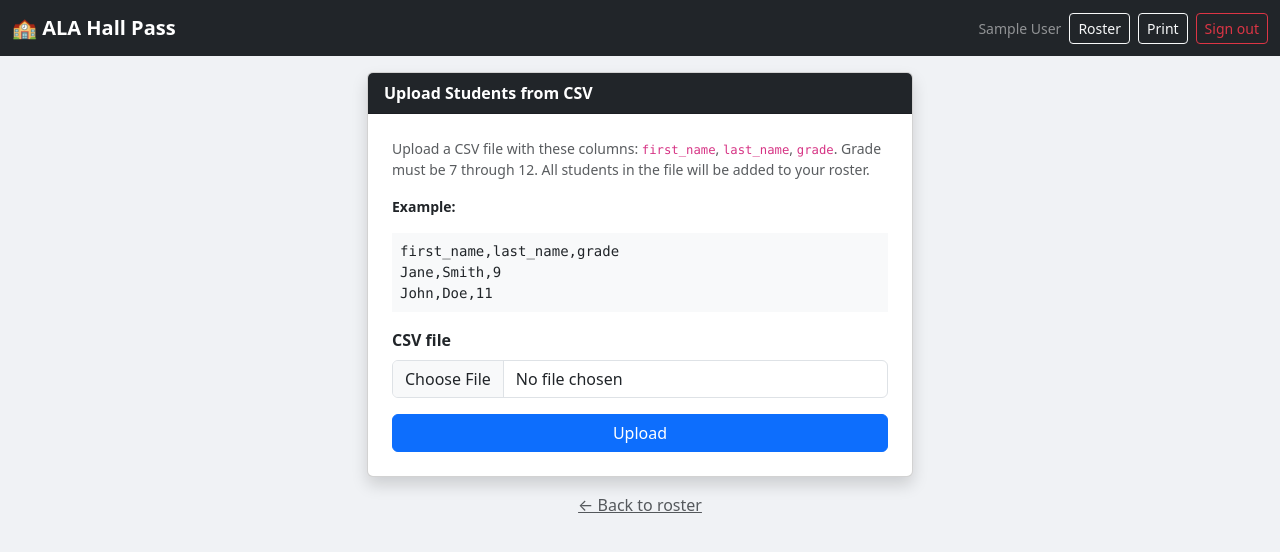
After one commit to THowe-ALA/ala-hallpass, a Flask app: page /students/upload in a window 1280 px wide. The commit adds this page. Shown: the top 552 px of the page. Run offline with Flask 3, Linux system fonts and the light colour scheme; the visitor is signed in with stand-in values (Sample User, id 1).

Commit message:
Add CSV bulk upload for students; support grades 7-12
New /students/upload route accepts a CSV (first_name, last_name, grade)
and adds students to the current teacher's roster, reporting counts of
created / added / skipped / errors. Tolerant header and grade parsing.
Add Student dropdown and grade validation now allow grades 7-12 to
include junior high.

Co-Authored-By: Claude Opus 4.7 <noreply@anthropic.com>

```diff
--- a/routes.py
+++ b/routes.py
@@ -1,4 +1,7 @@
+import csv
+import io
 import os
+import re
 import pytz
 from datetime import datetime, timedelta
 from functools import wraps
@@ -242,6 +245,141 @@ def add_student():
     return render_template('add_student.html')
 
 
+_HEADER_ALIASES = {
+    'first_name': {'first_name', 'firstname', 'first', 'first name', 'given', 'given name'},
+    'last_name':  {'last_name', 'lastname', 'last', 'last name', 'surname', 'family name'},
+    'grade':      {'grade', 'year', 'grade level', 'level'},
+}
+
+def _normalize_header(h):
+    return (h or '').strip().lower().replace('-', ' ').replace('_', ' ')
+
+def _map_columns(fieldnames):
+    """Return dict of canonical_name -> actual_column_name, or None if a required col is missing."""
+    mapping = {}
+    norm = {_normalize_header(f).replace(' ', '_'): f for f in (fieldnames or [])}
+    # also try un-underscored
+    norm2 = {_normalize_header(f): f for f in (fieldnames or [])}
+    for canonical, aliases in _HEADER_ALIASES.items():
+        found = None
+        for alias in aliases:
+            key1 = alias.replace(' ', '_')
+            if key1 in norm:
+                found = norm[key1]
+                break
+            if alias in norm2:
+                found = norm2[alias]
+                break
+        if not found:
+            return None, canonical
+        mapping[canonical] = found
+    return mapping, None
+
+def _parse_grade(raw):
+    """Accept '7', '7th', 'seventh', etc. Return int 7-12 or None."""
+    if raw is None:
+        return None
+    s = str(raw).strip().lower()
+    words = {'seventh': 7, 'eighth': 8, 'ninth': 9,
+             'tenth': 10, 'eleventh': 11, 'twelfth': 12}
+    if s in words:
+        return words[s]
+    digits = re.findall(r'\d+', s)
+    if not digits:
+        return None
+    try:
+        n = int(digits[0])
+    except ValueError:
+        return None
+    return n if 7 <= n <= 12 else None
+
+
+@main_bp.route('/students/upload', methods=['GET', 'POST'])
+@login_required
+def upload_students():
+    if request.method == 'GET':
+        return render_template('upload_students.html')
+
+    file = request.files.get('csv_file')
+    if not file or file.filename == '':
+        flash('Please choose a CSV file to upload.')
+        return redirect(url_for('main.upload_students'))
+
+    try:
+        raw = file.read().decode('utf-8-sig')  # handle Excel BOM
+    except UnicodeDecodeError:
+        flash('Could not read the file. Please save it as CSV (UTF-8) and try again.')
+        return redirect(url_for('main.upload_students'))
+
+    reader = csv.DictReader(io.StringIO(raw))
+    mapping, missing = _map_columns(reader.fieldnames)
+    if missing:
+        flash(f"CSV is missing a '{missing}' column. Expected headers: first_name, last_name, grade.")
+        return redirect(url_for('main.upload_students'))
+
+    # Pre-load existing students into a dict keyed by (first.lower, last.lower, grade).
+    existing = {}
+    for s in Student.query.all():
+        existing[(s.first_name.strip().lower(), s.last_name.strip().lower(), s.grade)] = s
+
+    # Pre-load this teacher's roster as a set of student_ids.
+    on_roster = {
+        ts.student_id for ts in
+        TeacherStudent.query.filter_by(teacher_id=current_user.id).all()
+    }
+
+    created = 0
+    added_to_roster = 0
+    skipped_existing = 0  # student already in DB
+    already_on_roster = 0
+    errors = []
+
+    for i, row in enumerate(reader, start=2):  # row 1 is the header
+        fn = (row.get(mapping['first_name']) or '').strip()
+        ln = (row.get(mapping['last_name'])  or '').strip()
+        grade = _parse_grade(row.get(mapping['grade']))
+
+        if not fn or not ln:
+            errors.append(f'Row {i}: missing first or last name.')
+            continue
+        if grade is None:
+            errors.append(f'Row {i}: bad grade for {fn} {ln} (must be 7-12).')
+            continue
+
+        key = (fn.lower(), ln.lower(), grade)
+        student = existing.get(key)
+
+        if student:
+            skipped_existing += 1
+        else:
+            student = Student(first_name=fn, last_name=ln, grade=grade)
+            db.session.add(student)
+            db.session.flush()  # get student.id
+            existing[key] = student
+            created += 1
+
+        if student.id in on_roster:
+            already_on_roster += 1
+        else:
+            db.session.add(TeacherStudent(
+                teacher_id=current_user.id, student_id=student.id
+            ))
+            on_roster.add(student.id)
+            added_to_roster += 1
+
+    db.session.commit()
+    return render_template(
+        'upload_students.html',
+        results={
+            'created': created,
+            'added_to_roster': added_to_roster,
+            'skipped_existing': skipped_existing,
+            'already_on_roster': already_on_roster,
+            'errors': errors,
+        }
+    )
+
+
 @main_bp.route('/students/<int:student_id>/remove', methods=['POST'])
 @login_required
 def remove_student(student_id):
--- a/templates/add_student.html
+++ b/templates/add_student.html
@@ -20,6 +20,8 @@
           <label class="form-label fw-semibold">Grade</label>
           <select name="grade" class="form-select" required>
             <option value="">Select grade...</option>
+            <option value="7">7th</option>
+            <option value="8">8th</option>
             <option value="9">9th</option>
             <option value="10">10th</option>
             <option value="11">11th</option>
--- a/templates/students.html
+++ b/templates/students.html
@@ -6,6 +6,7 @@
   <h4 class="mb-0">{{ 'All Students' if is_admin else 'My Roster' }}</h4>
   <div class="d-flex gap-2">
     <a href="{{ url_for('main.add_student') }}"  class="btn btn-sm btn-primary">+ Add Student</a>
+    <a href="{{ url_for('main.upload_students') }}" class="btn btn-sm btn-outline-primary">⬆ Upload CSV</a>
     <a href="{{ url_for('main.print_cards') }}" class="btn btn-sm btn-outline-secondary">🖨 Print Cards</a>
   </div>
 </div>
--- /dev/null
+++ b/templates/upload_students.html
@@ -0,0 +1,66 @@
+{% extends "base.html" %}
+{% block title %}Upload Students — ALA Hall Pass{% endblock %}
+
+{% block content %}
+<div class="row justify-content-center">
+<div class="col-md-7 col-lg-6">
+
+  {% if results %}
+  <div class="card shadow mb-3">
+    <div class="card-header bg-success text-white fw-bold">Upload complete</div>
+    <div class="card-body">
+      <ul class="list-unstyled mb-3">
+        <li><strong>{{ results.created }}</strong> new students created</li>
+        <li><strong>{{ results.added_to_roster }}</strong> added to your roster</li>
+        <li><strong>{{ results.skipped_existing }}</strong> already existed in the database</li>
+        <li><strong>{{ results.already_on_roster }}</strong> were already on your roster</li>
+        {% if results.errors %}
+        <li class="text-danger"><strong>{{ results.errors|length }}</strong> rows had errors (see below)</li>
+        {% endif %}
+      </ul>
+      {% if results.errors %}
+      <details>
+        <summary class="text-danger">Show error details</summary>
+        <ul class="small mt-2 mb-0">
+          {% for err in results.errors %}
+          <li>{{ err }}</li>
+          {% endfor %}
+        </ul>
+      </details>
+      {% endif %}
+      <div class="mt-3">
+        <a href="{{ url_for('main.students') }}" class="btn btn-primary">View My Roster</a>
+        <a href="{{ url_for('main.upload_students') }}" class="btn btn-outline-secondary">Upload Another</a>
+      </div>
+    </div>
+  </div>
+  {% endif %}
+
+  <div class="card shadow">
+    <div class="card-header bg-dark text-white fw-bold">Upload Students from CSV</div>
+    <div class="card-body p-4">
+      <p class="text-muted small">
+        Upload a CSV file with these columns: <code>first_name</code>, <code>last_name</code>, <code>grade</code>.
+        Grade must be 7 through 12. All students in the file will be added to your roster.
+      </p>
+      <p class="small mb-3">
+        <strong>Example:</strong>
+        <pre class="bg-light p-2 mb-0 small">first_name,last_name,grade
+Jane,Smith,9
+John,Doe,11</pre>
+      </p>
+      <form method="POST" enctype="multipart/form-data">
+        <div class="mb-3">
+          <label class="form-label fw-semibold">CSV file</label>
+          <input type="file" name="csv_file" accept=".csv,text/csv" class="form-control" required>
+        </div>
+        <button class="btn btn-primary w-100">Upload</button>
+      </form>
+    </div>
+  </div>
+  <div class="text-center mt-3">
+    <a href="{{ url_for('main.students') }}" class="text-muted">← Back to roster</a>
+  </div>
+</div>
+</div>
+{% endblock %}
```
